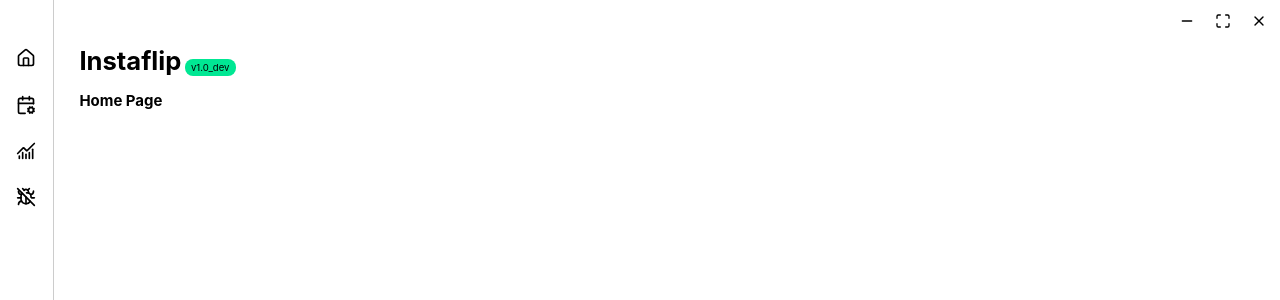
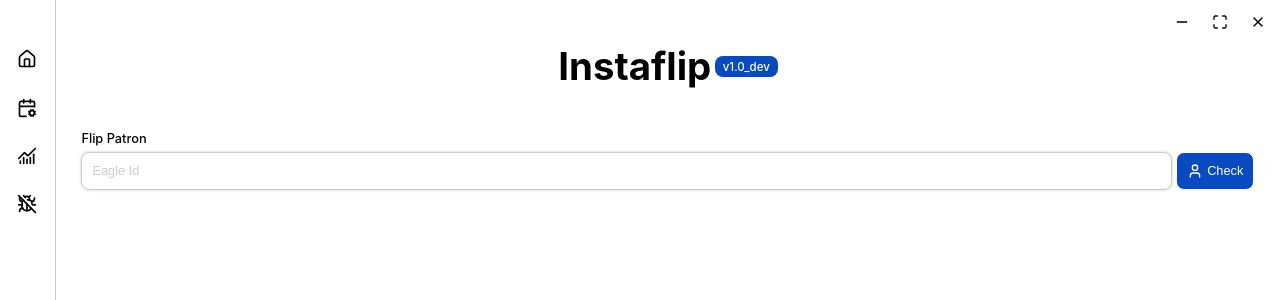
Before and after one commit to Honuluau/instaflip, a React (Vite) app in the folder frontend/: page / in a window 1280 px wide. Shown: the top 300 px of the page. Built offline with nearby package versions, Linux system fonts and the light colour scheme.

Commit message:
Made everything look nicer

```diff
--- a/frontend/src/App.tsx
+++ b/frontend/src/App.tsx
@@ -6,6 +6,7 @@
 import { SettingsPage } from './pages/SettingsPage';
 import StatisticsPage from './pages/StatisticsPage';
 import { DebugPage } from './pages/DebugPage';
+import { User } from 'lucide-react';
 
 export const version = "v1.0_dev"
 
@@ -22,23 +23,29 @@
                 return <DebugPage />
             default:
             return (
-                <div className="flex1">
+                <div className="pageContainer">
                     <Header />
-                    <h3>Home Page</h3>
+                    <div className='container'>
+                        <div className='form-div'>
+                            <p>Flip Patron</p>
+                            <div className='flex input-button'>
+                                <input type="text" placeholder='Eagle Id'></input>
+                                <button className='accent check-btn'><User size={16}/><span>Check</span></button>
+                            </div>
+                        </div>
+                    </div>
                 </div>
             )
         }
     }
 
     return (
-            <div className="flex-row" id="root">
+            <div className="root" id="root">
                 <Sidebar currentPage={currentPage} onPageChange={setCurrentPage} />
 
                 <div className="flex1 flex-col">
                     <Topbar />
-                    <div className="pageContainer">
-                        {renderPage()}
-                    </div>
+                    {renderPage()}
                 </div>
             </div>
     )
--- a/frontend/src/components/Header.tsx
+++ b/frontend/src/components/Header.tsx
@@ -2,7 +2,7 @@
 
 export function Header() {
     return (
-        <div className="flex bottom m0">
+        <div className="header">
             <h1 className="m0">Instaflip</h1>
             <div className="badge"><p className="m0">{version}</p></div>
         </div>
--- a/frontend/src/components/Sidebar.tsx
+++ b/frontend/src/components/Sidebar.tsx
@@ -11,7 +11,7 @@
 
 export function Sidebar({ currentPage, onPageChange}: SidebarProps) {
     return (
-        <div className="flex-col sidebar">
+        <div className="sidebar">
             {/*Home Button*/}
             <button
                 onClick={() => onPageChange("main")}
--- a/frontend/src/components/Topbar.tsx
+++ b/frontend/src/components/Topbar.tsx
@@ -19,7 +19,7 @@
 
     return (
         <div className="topbar">
-            <div className="flex">
+            <div>
                 {/*Minimize*/}
                 <button
                 onClick={() => minimise}
--- a/frontend/src/style.css
+++ b/frontend/src/style.css
@@ -3,25 +3,40 @@
 }
 
 :root {
+    --accent1: oklch(0.4559 0.1973 261.75);
+    --accent2: oklch(58.217% 0.18922 258.264);
+
     --radius: 0.625rem;
     --background: oklch(1, 0, 0);
     --background-hover: #f0f0f0;
-    --border: oklch(0.922, 0, 0);
+    --border: #cccccc;
     --green: #00e793;
     -webkit-user-select: none;
+
+    --sb-font-weight: 500;
+    --sb-font-size: 1rem;
 
     padding: 0px;
     font-family: -apple-system, system-ui, BlinkMacSystemFont, "Segoe UI", Roboto, Ubuntu, Arial, sans-serif;
     font-size: 0.8rem;
 }
 
+.root {
+    display: flex;
+    flex-direction: row;
+    height: 100vh;
+}
+
 button {
     --wails-draggable: no-drag;
     background-color: var(--background);
-    border: 1px solid var(--border);
+    border: 1px solid #FFFFFF;
     padding: 10px;
     cursor: pointer;
     border-radius: var(--radius);
+
+    font-weight: var(--sb-font-weight);
+    font-size: var(--sb-font-size);
 
     transition: background-color 0.2s ease;
 }
@@ -51,26 +66,54 @@
 }
 
 .badge {
-    background-color: var(--green);
+    background-color: var(--accent1);
     border-radius: var(--radius);
+    color: #FFFFFF;
     padding: 0.25rem;
-    padding-left: 0.5rem;
-    padding-right: 0.5rem;
-    margin-left: 0.25rem;
+    padding-left: 0.6rem;
+    padding-right: 0.6rem;
+    margin-left: 0.3rem;
 }
 
 .badge p {
-    font-size: 0.75rem;
+    font-size: 0.9rem;
+    font-weight: 500;
 }
 
 .m0 {
     margin: 0;
 }
 
+.ma {
+    margin: auto;
+}
+
+.header {
+    display: inline-flex;
+    align-items: center;
+    justify-content: center;
+    width: 100%;
+    flex: 1;
+}
+
+.header h1{
+    font-size: 3rem;
+    line-height: 1;
+}
+
+.container {
+    display: flex;
+    flex: 1;
+    justify-content: center;
+    margin: 2rem;
+}
+
 .sidebar {
-    border-right: 1px solid #cccccc;
+    display: flex;
+    flex-direction: column;
+    border-right: 1px solid var(--border);
     padding: 0.5rem;
-    height: 100vw;
+    height: 100%;
     padding-top: 3rem;
 }
 
@@ -88,7 +131,6 @@
     justify-content: flex-end;
     align-items: center;
     width: 100%;
-    flex: 1;
 }
 
 .topbar div {
@@ -97,7 +139,73 @@
 }
 
 .pageContainer {
-    margin-left: 2rem;
-    margin-right: 2rem;
     justify-content: center;
+    display: flex;
+    flex-direction: column;
+    width: 100%;
+    box-sizing: border-box;
 }
+
+.accent {
+    background-color: var(--accent1);
+    color: #FFFFFF;
+}
+
+input {
+    padding: 10px;
+    border-radius: var(--radius);
+    border: 1px solid var(--border);
+    box-shadow: 0 0 3px var(--border);
+    outline: none;
+    width: 100%;
+
+    font-weight: var(--sb-font-weight);
+    font-size: var(--sb-font-size);
+}
+
+input::content {
+    font-weight: var(--sb-font-weight);
+    font-size: var(--sb-font-size);
+}
+
+input::placeholder {
+    color: var(--border);
+    font-weight: var(--sb-font-weight);
+    font-size: var(--sb-font-size);
+}
+
+.check-btn {
+    display: inline-flex;
+    margin-left: 4px;
+    align-items: center;
+    justify-content: center;
+    line-height: 1;
+}
+
+.check-btn span {
+    padding-left: 4px;
+}
+
+.check-btn:hover {
+    background-color: var(--accent2);
+}
+
+.form-div {
+    display: flex;
+    flex-direction: column;
+    margin-top: 1rem;
+    width: 100%;
+}
+
+.form-div p {
+    margin-top: 0.5rem;
+    margin-bottom: 0.5rem;
+
+    font-weight: var(--sb-font-weight);
+    font-size: var(--sb-font-size);
+}
+
+.input-button {
+    display: inline-flex;
+    flex: 1;
+}
```
